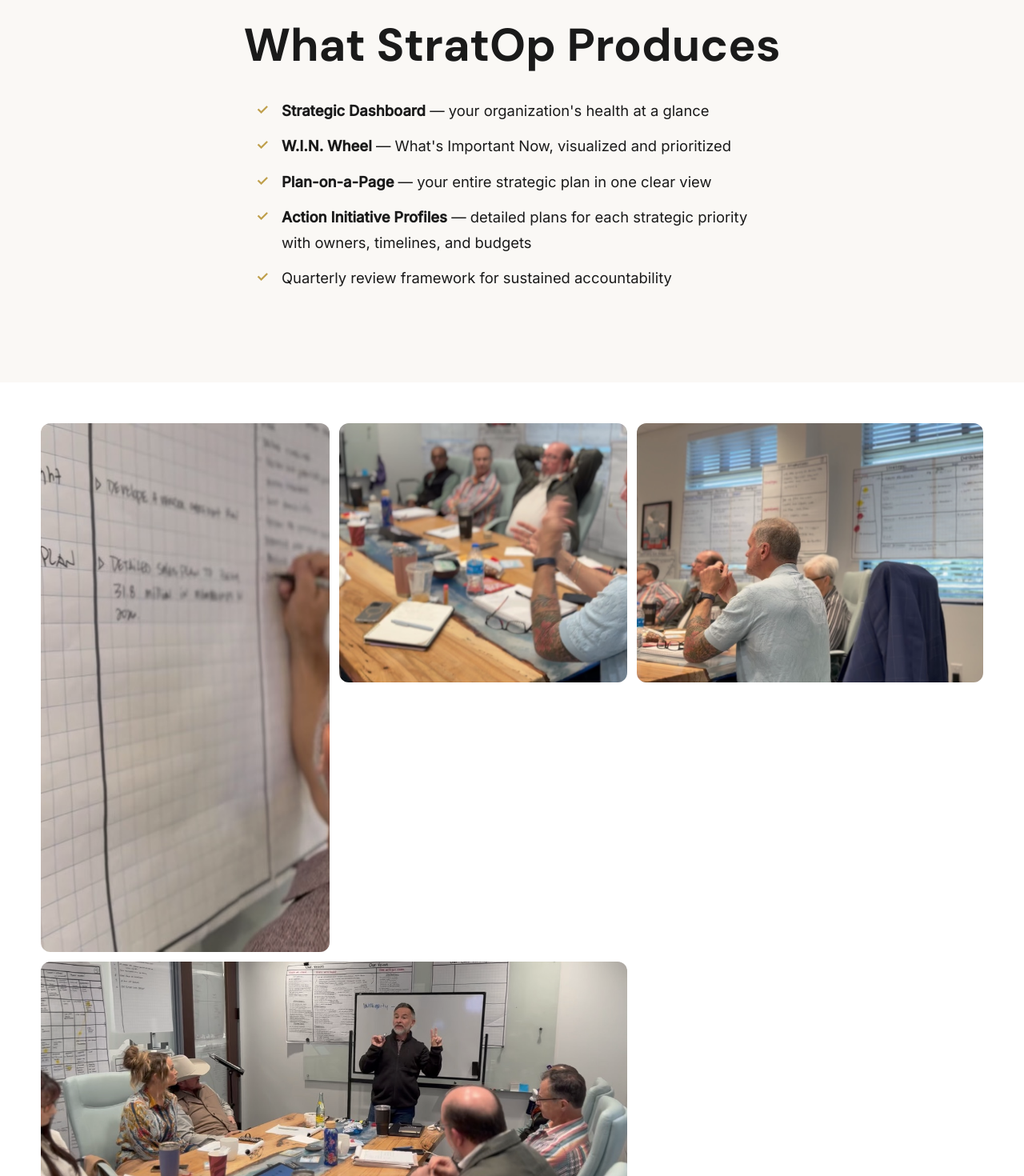
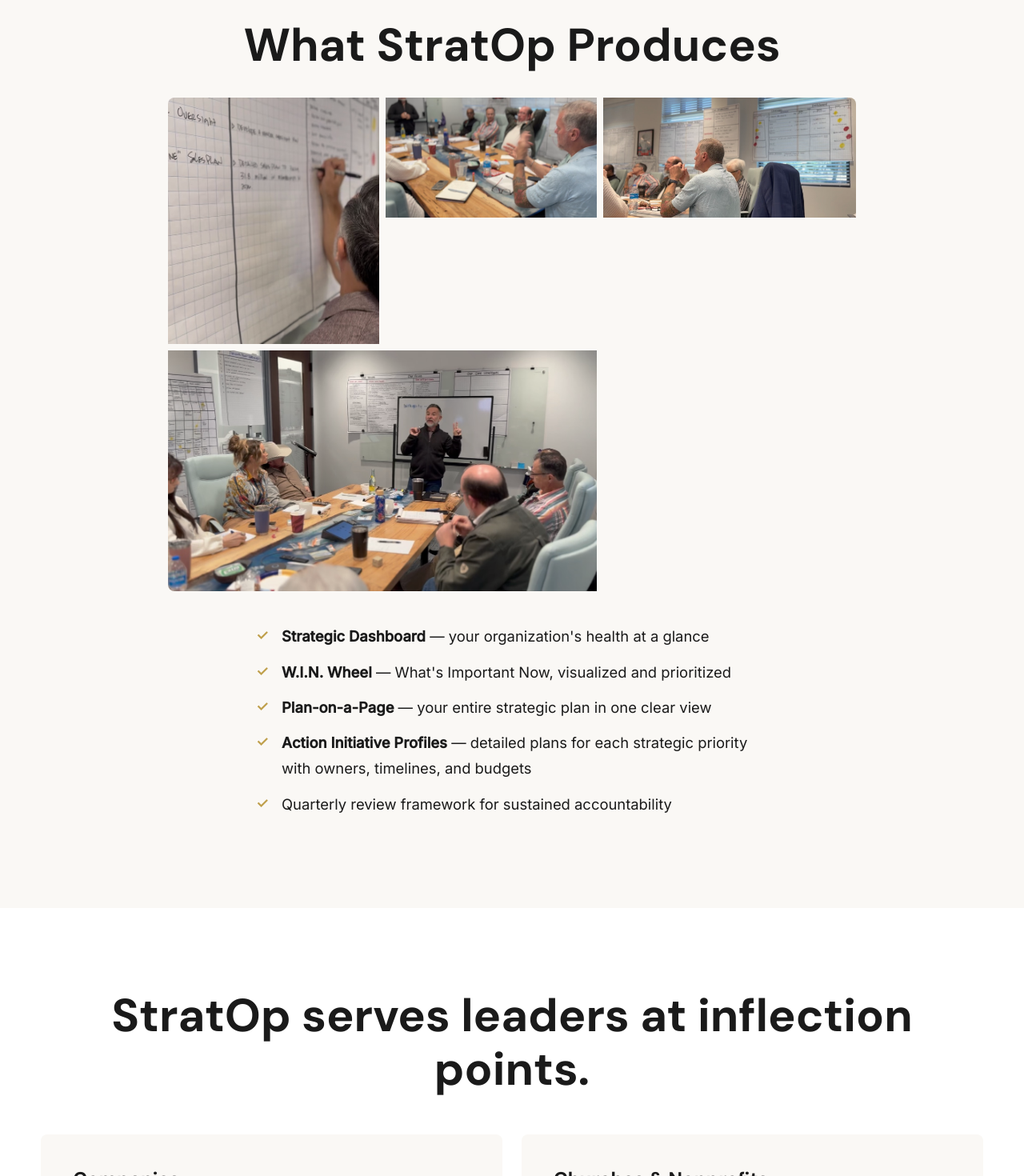
Before and after one commit to travismcashan/latigo-leader, a React (Vite) app: page /Services in a window 1280 px wide. Shown: the part 2000-3470 px from the top of the page at 80% size. Built offline with nearby package versions, Linux system fonts and the light colour scheme.

Commit message:
Move StratOp montage into produces section, fix grid sizing and wrapping
Co-Authored-By: Claude Opus 4.7 (1M context) <noreply@anthropic.com>

```diff
--- a/src/pages/Services.jsx
+++ b/src/pages/Services.jsx
@@ -274,6 +274,28 @@ export default function Services() {
             }}>
               What StratOp Produces
             </h2>
+            <div style={{
+              display: "grid",
+              gridTemplateColumns: "1fr 1fr 1.2fr",
+              gridTemplateRows: "150px 150px",
+              gap: "8px",
+              marginBottom: "2.5rem",
+              borderRadius: 8,
+              overflow: "hidden",
+            }}>
+              <div style={{ overflow: "hidden" }}>
+                <img src={selectedPhotos[0]} alt="" style={{ width: "100%", height: "100%", objectFit: "cover", display: "block" }} />
+              </div>
+              <div style={{ overflow: "hidden" }}>
+                <img src={selectedPhotos[1]} alt="" style={{ width: "100%", height: "100%", objectFit: "cover", display: "block" }} />
+              </div>
+              <div style={{ overflow: "hidden", gridRow: "1 / 3" }}>
+                <img src={selectedPhotos[2]} alt="" style={{ width: "100%", height: "100%", objectFit: "cover", display: "block" }} />
+              </div>
+              <div style={{ overflow: "hidden", gridColumn: "1 / 3" }}>
+                <img src={selectedPhotos[3]} alt="" style={{ width: "100%", height: "100%", objectFit: "cover", display: "block" }} />
+              </div>
+            </div>
             <div style={{ textAlign: "left", maxWidth: 640, margin: "0 auto" }}>
               {deliverables.map((item, idx) => (
                 <p key={idx} style={{
@@ -298,33 +320,6 @@ export default function Services() {
                   {item.bold && <strong>{item.bold}</strong>}{item.bold ? " — " : ""}{item.rest}
                 </p>
               ))}
-            </div>
-          </div>
-        </section>
-      </FadeInOnScroll>
-
-      {/* -- PHOTO MONTAGE -- */}
-      <FadeInOnScroll>
-        <section style={{ padding: "4vw 4vw 0", overflow: "hidden" }}>
-          <div style={{
-            display: "grid",
-            gridTemplateColumns: "1fr 1fr 1.2fr",
-            gridTemplateRows: "1fr 1fr",
-            gap: "12px",
-            maxWidth: 1200,
-            margin: "0 auto",
-          }}>
-            <div style={{ borderRadius: 12, overflow: "hidden" }}>
-              <img src={selectedPhotos[0]} alt="" style={{ width: "100%", height: "100%", objectFit: "cover", display: "block", aspectRatio: "4/3" }} />
-            </div>
-            <div style={{ borderRadius: 12, overflow: "hidden" }}>
-              <img src={selectedPhotos[1]} alt="" style={{ width: "100%", height: "100%", objectFit: "cover", display: "block", aspectRatio: "4/3" }} />
-            </div>
-            <div style={{ borderRadius: 12, overflow: "hidden", gridRow: "1 / 3" }}>
-              <img src={selectedPhotos[2]} alt="" style={{ width: "100%", height: "100%", objectFit: "cover", display: "block" }} />
-            </div>
-            <div style={{ borderRadius: 12, overflow: "hidden", gridColumn: "1 / 3" }}>
-              <img src={selectedPhotos[3]} alt="" style={{ width: "100%", height: "100%", objectFit: "cover", display: "block", aspectRatio: "2.2/1" }} />
             </div>
           </div>
         </section>
```
